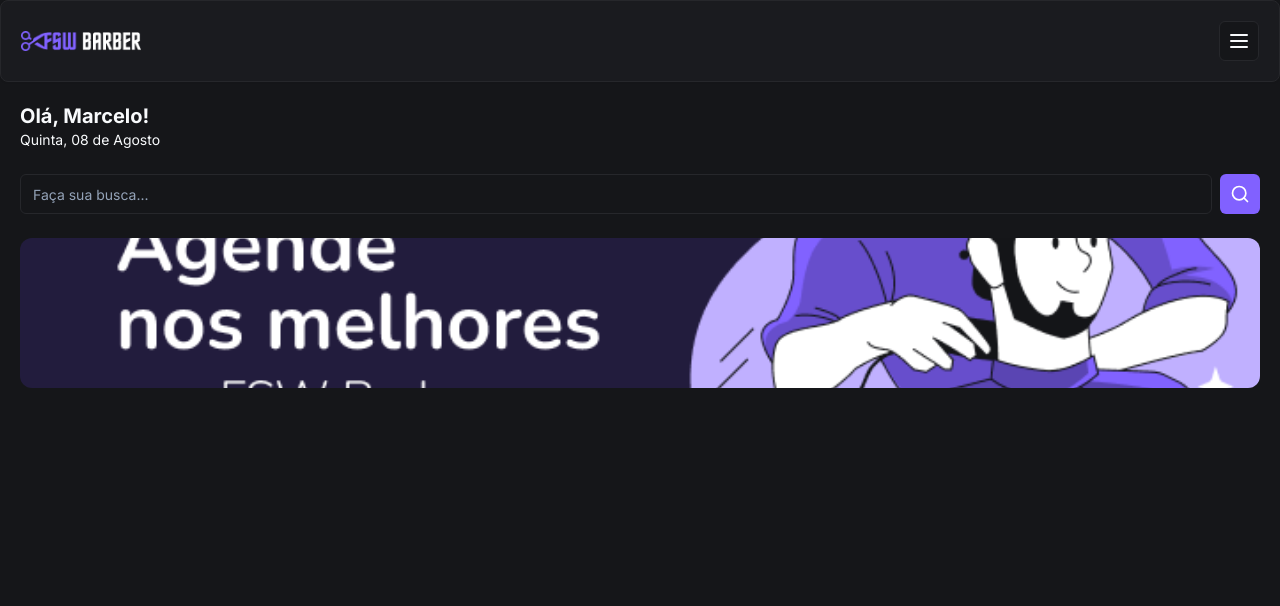
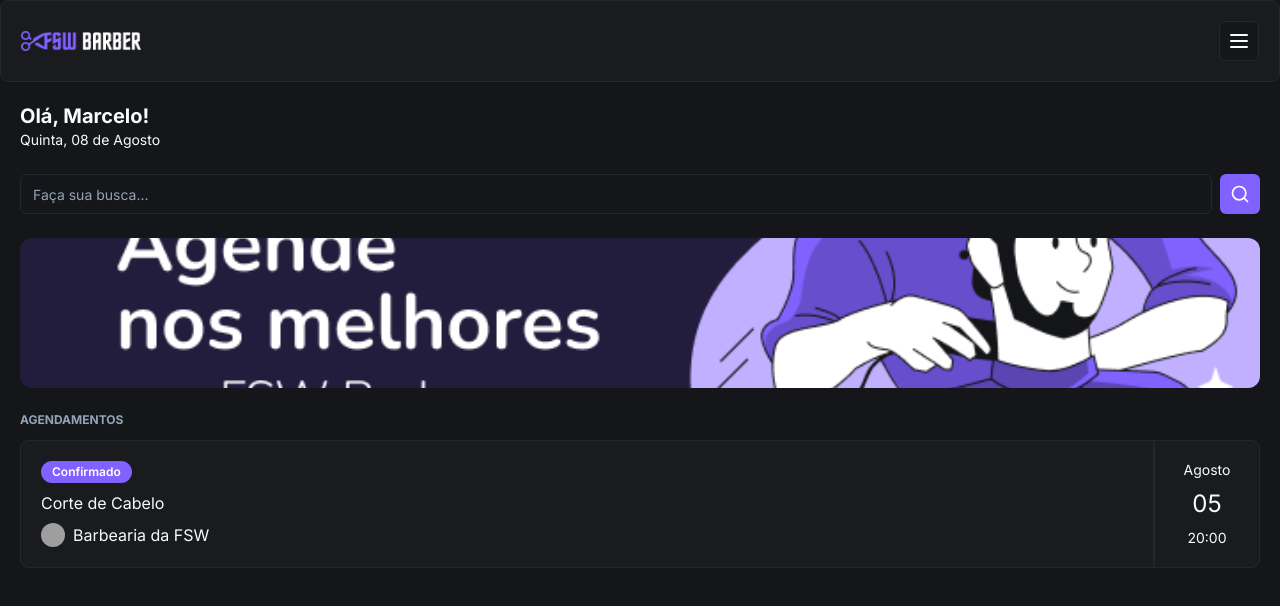
Before and after one commit to MarceloNFilho/Barber, a Next.js app: page / in a window 1280 px wide. Shown: the top 606 px of the page. Built offline with nearby package versions, Linux system fonts and the light colour scheme; grey boxes are pictures that could not be loaded.

Commit message:
feat: add booking item

```diff
--- /dev/null
+++ b/app/_components/title.tsx
@@ -0,0 +1,13 @@
+interface TitleProps {
+  label: string
+}
+
+export function Title({ label }: TitleProps) {
+  return (
+    <div className="mb-3 mt-6">
+      <h2 className="text-muted-foreground text-xs font-bold uppercase">
+        {label}
+      </h2>
+    </div>
+  )
+}
--- /dev/null
+++ b/app/_components/ui/avatar.tsx
@@ -0,0 +1,50 @@
+"use client"
+
+import * as React from "react"
+import * as AvatarPrimitive from "@radix-ui/react-avatar"
+
+import { cn } from "@/app/_lib/utils"
+
+const Avatar = React.forwardRef<
+  React.ElementRef<typeof AvatarPrimitive.Root>,
+  React.ComponentPropsWithoutRef<typeof AvatarPrimitive.Root>
+>(({ className, ...props }, ref) => (
+  <AvatarPrimitive.Root
+    ref={ref}
+    className={cn(
+      "relative flex h-10 w-10 shrink-0 overflow-hidden rounded-full",
+      className
+    )}
+    {...props}
+  />
+))
+Avatar.displayName = AvatarPrimitive.Root.displayName
+
+const AvatarImage = React.forwardRef<
+  React.ElementRef<typeof AvatarPrimitive.Image>,
+  React.ComponentPropsWithoutRef<typeof AvatarPrimitive.Image>
+>(({ className, ...props }, ref) => (
+  <AvatarPrimitive.Image
+    ref={ref}
+    className={cn("aspect-square h-full w-full", className)}
+    {...props}
+  />
+))
+AvatarImage.displayName = AvatarPrimitive.Image.displayName
+
+const AvatarFallback = React.forwardRef<
+  React.ElementRef<typeof AvatarPrimitive.Fallback>,
+  React.ComponentPropsWithoutRef<typeof AvatarPrimitive.Fallback>
+>(({ className, ...props }, ref) => (
+  <AvatarPrimitive.Fallback
+    ref={ref}
+    className={cn(
+      "flex h-full w-full items-center justify-center rounded-full bg-muted",
+      className
+    )}
+    {...props}
+  />
+))
+AvatarFallback.displayName = AvatarPrimitive.Fallback.displayName
+
+export { Avatar, AvatarImage, AvatarFallback }
--- /dev/null
+++ b/app/_components/ui/badge.tsx
@@ -0,0 +1,36 @@
+import * as React from "react"
+import { cva, type VariantProps } from "class-variance-authority"
+
+import { cn } from "@/app/_lib/utils"
+
+const badgeVariants = cva(
+  "inline-flex items-center rounded-full border px-2.5 py-0.5 text-xs font-semibold transition-colors focus:outline-none focus:ring-2 focus:ring-ring focus:ring-offset-2",
+  {
+    variants: {
+      variant: {
+        default:
+          "border-transparent bg-primary text-primary-foreground hover:bg-primary/80",
+        secondary:
+          "border-transparent bg-secondary text-secondary-foreground hover:bg-secondary/80",
+        destructive:
+          "border-transparent bg-destructive text-destructive-foreground hover:bg-destructive/80",
+        outline: "text-foreground",
+      },
+    },
+    defaultVariants: {
+      variant: "default",
+    },
+  }
+)
+
+export interface BadgeProps
+  extends React.HTMLAttributes<HTMLDivElement>,
+    VariantProps<typeof badgeVariants> {}
+
+function Badge({ className, variant, ...props }: BadgeProps) {
+  return (
+    <div className={cn(badgeVariants({ variant }), className)} {...props} />
+  )
+}
+
+export { Badge, badgeVariants }
--- a/app/page.tsx
+++ b/app/page.tsx
@@ -3,6 +3,10 @@ import { Header } from "./_components/header"
 import { Button } from "./_components/ui/button"
 import { Input } from "./_components/ui/input"
 import Image from "next/image"
+import { Title } from "./_components/title"
+import { Card, CardContent } from "./_components/ui/card"
+import { Badge } from "./_components/ui/badge"
+import { Avatar, AvatarImage } from "./_components/ui/avatar"
 
 export default function Home() {
   return (
@@ -28,6 +32,30 @@ export default function Home() {
             className="rounded-xl object-cover"
           />
         </div>
+
+        <Title label="Agendamentos" />
+
+        <Card>
+          <CardContent className="flex justify-between p-0">
+            <div className="flex flex-col gap-2 py-5 pl-5">
+              <Badge className="w-fit">Confirmado</Badge>
+              <h3>Corte de Cabelo</h3>
+
+              <div className="flex items-center gap-2">
+                <Avatar className="h-6 w-6">
+                  <AvatarImage src="https://utfs.io/f/c97a2dc9-cf62-468b-a851-bfd2bdde775f-16p.png" />
+                </Avatar>
+                <p>Barbearia da FSW</p>
+              </div>
+            </div>
+
+            <div className="flex w-[106px] flex-col items-center justify-center gap-2 border-l-2 px-5">
+              <p className="text-sm">Agosto</p>
+              <p className="text-2xl">05</p>
+              <p className="text-sm">20:00</p>
+            </div>
+          </CardContent>
+        </Card>
       </div>
     </div>
   )
--- a/package.json
+++ b/package.json
@@ -13,6 +13,7 @@
   },
   "dependencies": {
     "@prisma/client": "^5.18.0",
+    "@radix-ui/react-avatar": "^1.1.0",
     "@radix-ui/react-slot": "^1.1.0",
     "class-variance-authority": "^0.7.0",
     "clsx": "^2.1.1",
```
Also changed, not shown: 1 other file (tests, documents, lock files or other folders).
